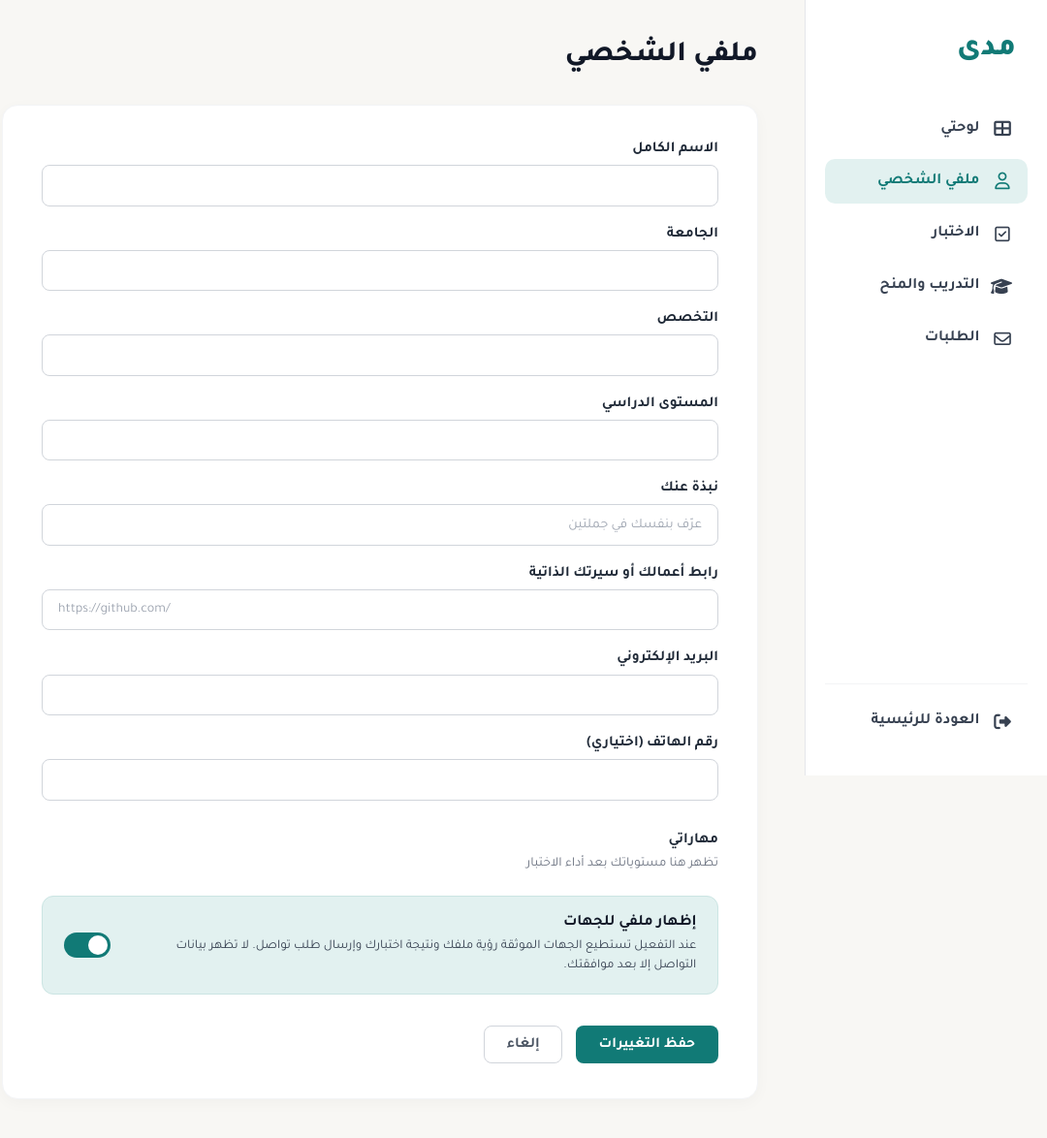
After one commit to emanaboelhussien/Mada, a Laravel app: page /student/profile in a window 1280 px wide. The commit adds this page. Shown: the whole page at 97% size, without its empty margins (200-1280 px from the left). Run offline with Laravel 12, Linux system fonts and the light colour scheme.

```diff
--- a/public/css/mada-dashboard.css
+++ b/public/css/mada-dashboard.css
@@ -386,3 +386,176 @@ body {
         grid-template-columns: 1fr;
     }
 }
+/* --- تنسيقات صفحة ملفي الشخصي --- */
+.profile-card {
+    background-color: #FFFFFF;
+    padding: 2.25rem 2.5rem;
+    border-radius: 1rem;
+    box-shadow: 0 4px 15px rgba(0, 0, 0, 0.03);
+    border: 1px solid #F3F4F6;
+    max-width: 780px;
+}
+
+.form-group {
+    margin-bottom: 1.25rem;
+}
+
+.form-group label {
+    display: block;
+    font-size: 0.95rem;
+    font-weight: 700;
+    color: #1F2937;
+    margin-bottom: 0.45rem;
+}
+
+.form-control {
+    width: 100%;
+    padding: 0.7rem 1rem;
+    border: 1px solid #D1D5DB;
+    border-radius: 0.5rem;
+    font-family: 'Tajawal', sans-serif;
+    font-size: 0.95rem;
+    color: #111827;
+    background-color: #FFFFFF;
+    transition: border-color 0.2s, box-shadow 0.2s;
+}
+
+.form-control:focus {
+    outline: none;
+    border-color: #117A76;
+    box-shadow: 0 0 0 3px rgba(17, 122, 118, 0.1);
+}
+
+.form-control::placeholder {
+    color: #9CA3AF;
+    font-size: 0.88rem;
+}
+
+.ltr-input {
+    direction: ltr;
+    text-align: left;
+}
+
+.skills-section {
+    margin-top: 1.5rem;
+    padding-top: 0.5rem;
+}
+
+.helper-text {
+    font-size: 0.85rem;
+    color: #6B7280;
+    margin-top: 0.2rem;
+}
+
+/* صندوق إظهار ملفي للجهات */
+.visibility-box {
+    background-color: #E2F1F0;
+    border: 1px solid #CBE5E3;
+    border-radius: 0.75rem;
+    padding: 1.15rem 1.35rem;
+    display: flex;
+    align-items: center;
+    justify-content: space-between;
+    gap: 1.5rem;
+    margin: 1.5rem 0 2rem;
+}
+
+.visibility-info h4 {
+    font-size: 1rem;
+    font-weight: 700;
+    color: #111827;
+    margin-bottom: 0.3rem;
+}
+
+.visibility-info p {
+    font-size: 0.83rem;
+    color: #374151;
+    line-height: 1.5;
+}
+
+/* زر التبديل (Toggle Switch) */
+.toggle-switch {
+    position: relative;
+    display: inline-block;
+    width: 48px;
+    height: 26px;
+    flex-shrink: 0;
+}
+
+.toggle-switch input {
+    opacity: 0;
+    width: 0;
+    height: 0;
+}
+
+.slider {
+    position: absolute;
+    cursor: pointer;
+    top: 0;
+    left: 0;
+    right: 0;
+    bottom: 0;
+    background-color: #CBD5E1;
+    transition: 0.3s;
+    border-radius: 34px;
+}
+
+.slider::before {
+    position: absolute;
+    content: "";
+    height: 20px;
+    width: 20px;
+    left: 3px;
+    bottom: 3px;
+    background-color: white;
+    transition: 0.3s;
+    border-radius: 50%;
+}
+
+.toggle-switch input:checked + .slider {
+    background-color: #117A76;
+}
+
+.toggle-switch input:checked + .slider::before {
+    transform: translateX(22px);
+}
+
+/* أزرار الحفظ والإلغاء */
+.form-actions {
+    display: flex;
+    align-items: center;
+    gap: 0.85rem;
+}
+
+.btn-save {
+    background-color: #117A76;
+    color: #FFFFFF;
+    border: none;
+    padding: 0.65rem 1.5rem;
+    border-radius: 0.5rem;
+    font-family: 'Tajawal', sans-serif;
+    font-size: 0.95rem;
+    font-weight: 700;
+    cursor: pointer;
+    transition: background-color 0.2s;
+}
+
+.btn-save:hover {
+    background-color: #0E635F;
+}
+
+.btn-cancel {
+    background-color: #FFFFFF;
+    color: #4B5563;
+    border: 1px solid #D1D5DB;
+    padding: 0.6rem 1.4rem;
+    border-radius: 0.5rem;
+    text-decoration: none;
+    font-size: 0.95rem;
+    font-weight: 600;
+    transition: background-color 0.2s;
+}
+
+.btn-cancel:hover {
+    background-color: #F3F4F6;
+}
--- /dev/null
+++ b/resources/views/student-profile.blade.php
@@ -0,0 +1,133 @@
+<!DOCTYPE html>
+<html lang="ar" dir="rtl">
+<head>
+    <meta charset="UTF-8">
+    <meta name="viewport" content="width=device-width, initial-scale=1.0">
+    <title>ملفي الشخصي - منصة مدى</title>
+    <!-- استدعاء خط تجوال -->
+    <link href="https://fonts.googleapis.com/css2?family=Tajawal:wght@400;500;700;800&display=swap" rel="stylesheet">
+    <!-- Font Awesome للأيقونات -->
+    <link rel="stylesheet" href="https://cdnjs.cloudflare.com/ajax/libs/font-awesome/6.4.0/css/all.min.css">
+    <!-- ملف التنسيق المشترك للوحة التحكم -->
+    <link rel="stylesheet" href="{{ asset('css/mada-dashboard.css') }}">
+</head>
+<body>
+
+<div class="dashboard-wrapper">
+    <!-- القائمة الجانبية (Sidebar) -->
+    <aside class="sidebar">
+        <div class="sidebar-logo">
+            <h2>مدى</h2>
+        </div>
+
+        <nav class="sidebar-nav">
+            <a href="{{ route('student.dashboard') }}" class="nav-item">
+                <i class="fas fa-th-large"></i>
+                <span>لوحتي</span>
+            </a>
+            <a href="{{ route('student.profile') }}" class="nav-item active">
+                <i class="far fa-user"></i>
+                <span>ملفي الشخصي</span>
+            </a>
+            <a href="#" class="nav-item">
+                <i class="far fa-check-square"></i>
+                <span>الاختبار</span>
+            </a>
+            <a href="#" class="nav-item">
+                <i class="fas fa-graduation-cap"></i>
+                <span>التدريب والمنح</span>
+            </a>
+            <a href="#" class="nav-item">
+                <i class="far fa-envelope"></i>
+                <span>الطلبات</span>
+            </a>
+        </nav>
+
+        <div class="sidebar-footer">
+            <a href="{{ url('/') }}" class="nav-item logout-link">
+                <i class="fas fa-sign-out-alt"></i>
+                <span>العودة للرئيسية</span>
+            </a>
+        </div>
+    </aside>
+
+    <!-- المحتوى الرئيسي -->
+    <main class="main-content">
+        <header class="dashboard-header">
+            <h1>ملفي الشخصي</h1>
+        </header>
+
+        <!-- بطاقة نموذج الملف الشخصي -->
+        <div class="profile-card">
+            <form action="#" method="POST">
+                @csrf
+                <div class="form-group">
+                    <label for="full_name">الاسم الكامل</label>
+                    <input type="text" id="full_name" name="full_name" class="form-control">
+                </div>
+
+                <div class="form-group">
+                    <label for="university">الجامعة</label>
+                    <input type="text" id="university" name="university" class="form-control">
+                </div>
+
+                <div class="form-group">
+                    <label for="major">التخصص</label>
+                    <input type="text" id="major" name="major" class="form-control">
+                </div>
+
+                <div class="form-group">
+                    <label for="academic_level">المستوى الدراسي</label>
+                    <input type="text" id="academic_level" name="academic_level" class="form-control">
+                </div>
+
+                <div class="form-group">
+                    <label for="bio">نبذة عنك</label>
+                    <input type="text" id="bio" name="bio" class="form-control" placeholder="عرّف بنفسك في جملتين">
+                </div>
+
+                <div class="form-group">
+                    <label for="portfolio">رابط أعمالك أو سيرتك الذاتية</label>
+                    <input type="url" id="portfolio" name="portfolio" class="form-control ltr-input" placeholder="https://github.com/">
+                </div>
+
+                <div class="form-group">
+                    <label for="email">البريد الإلكتروني</label>
+                    <input type="email" id="email" name="email" class="form-control">
+                </div>
+
+                <div class="form-group">
+                    <label for="phone">رقم الهاتف (اختياري)</label>
+                    <input type="tel" id="phone" name="phone" class="form-control">
+                </div>
+
+                <!-- قسم مهاراتي -->
+                <div class="form-group skills-section">
+                    <label>مهاراتي</label>
+                    <p class="helper-text">تظهر هنا مستوياتك بعد أداء الاختبار</p>
+                </div>
+
+                <!-- صندوق إظهار ملفي للجهات -->
+                <div class="visibility-box">
+                    <div class="visibility-info">
+                        <h4>إظهار ملفي للجهات</h4>
+                        <p>عند التفعيل تستطيع الجهات الموثقة رؤية ملفك ونتيجة اختبارك وإرسال طلب تواصل. لا تظهر بيانات التواصل إلا بعد موافقتك.</p>
+                    </div>
+                    <label class="toggle-switch">
+                        <input type="checkbox" name="is_visible" checked>
+                        <span class="slider"></span>
+                    </label>
+                </div>
+
+                <!-- أزرار الحفظ والإلغاء -->
+                <div class="form-actions">
+                    <button type="submit" class="btn-save">حفظ التغييرات</button>
+                    <a href="{{ route('student.dashboard') }}" class="btn-cancel">إلغاء</a>
+                </div>
+            </form>
+        </div>
+    </main>
+</div>
+
+</body>
+</html>
--- a/routes/web.php
+++ b/routes/web.php
@@ -17,3 +17,6 @@ Route::view('/register-entity', 'register-entity')->name('register.entity');
 
 // صفحة لوحة تحكم الطالب
 Route::view('/student/dashboard', 'student-dashboard')->name('student.dashboard');
+
+// صفحة ملفي الشخصي
+Route::view('/student/profile', 'student-profile')->name('student.profile');
```
Also changed, not shown: resources/views/student-dashboard.blade.php (+5 -6 lines).
